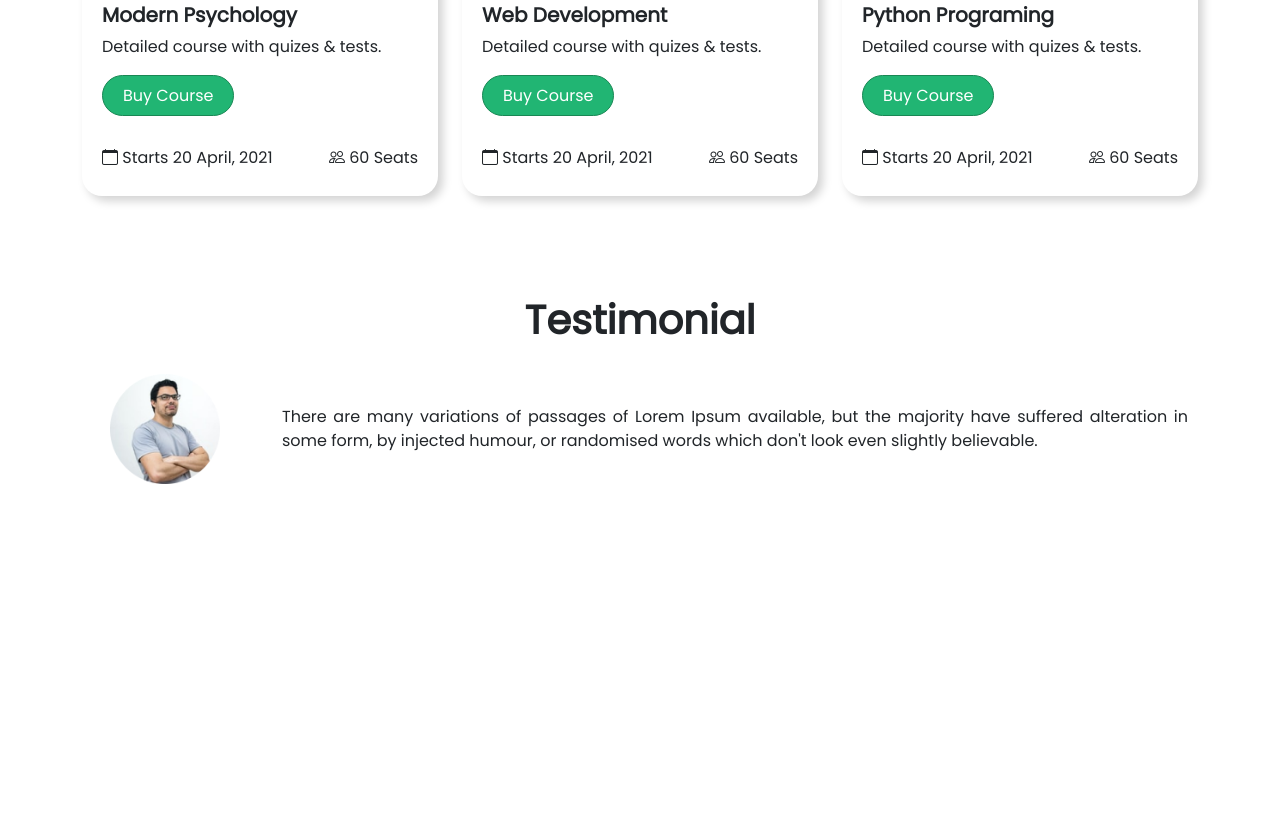
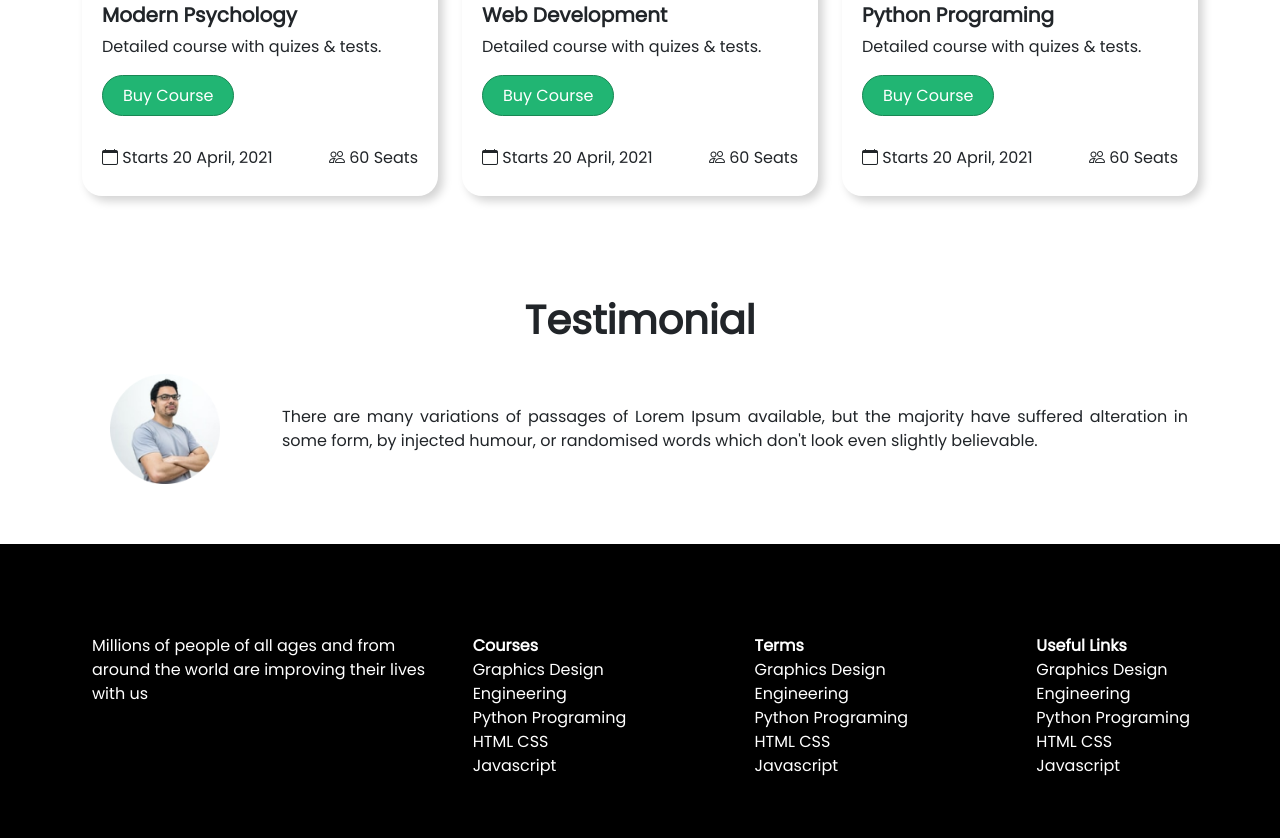
Before and after one commit to tushardrmc/E-SCHOOL, a plain HTML site: page index.html in a window 1280 px wide. Shown: the part 1364-2202 px from the top of the page. Before the commit the page ends 1908 px from the top, so only its background shows below. Drawn offline with nearby package versions, Linux system fonts and the light colour scheme.

Commit message:
footer added

```diff
--- a/index.html
+++ b/index.html
@@ -159,6 +159,45 @@
       </div>
     </div>
 
+    <!-- Footer -->
+    <div class="footer">
+      <div class="container">
+        <div class="row">
+          <div class="col-md-4 col-sm-12 d-flex justify-content-center">
+            <p>Millions of people of all ages and from around the world are improving their lives with us</p>
+          </div>
+          <div class="col-md-8 col-sm-12 footer-item d-flex justify-content-between">
+            <ul>
+              <li style="font-weight: bold;">Courses</li>
+              <li>Graphics Design</li>
+              <li>Engineering</li>
+              <li>Python Programing</li>
+              <li>HTML CSS</li>
+              <li>Javascript</li>
+            </ul>
+            <ul>
+              <li style="font-weight: bold;">Terms</li>
+              <li>Graphics Design</li>
+              <li>Engineering</li>
+              <li>Python Programing</li>
+              <li>HTML CSS</li>
+              <li>Javascript</li>
+            </ul>
+            <ul>
+              <li style="font-weight: bold;">Useful Links</li>
+              <li>Graphics Design</li>
+              <li>Engineering</li>
+              <li>Python Programing</li>
+              <li>HTML CSS</li>
+              <li>Javascript</li>
+            </ul>
+
+          </div>
+        </div>
+
+      </div>
+    </div>
+
 
 
 
--- a/style.css
+++ b/style.css
@@ -114,3 +114,22 @@ body{
     margin-top: 20px;
     margin-bottom: 20px;
 }
+.footer ul{
+    list-style-type: none;
+    padding: 10px; /* Remove padding */
+    margin: 0;
+}
+.footer{
+    margin-top: 30px;
+    padding-top: 80px;
+    padding-bottom: 50px;
+    background-color: black;
+    color: white;
+}
+.footer p{
+    padding: 10px;
+
+}
+.footer .container{
+    padding-right: 10px;
+}
```
